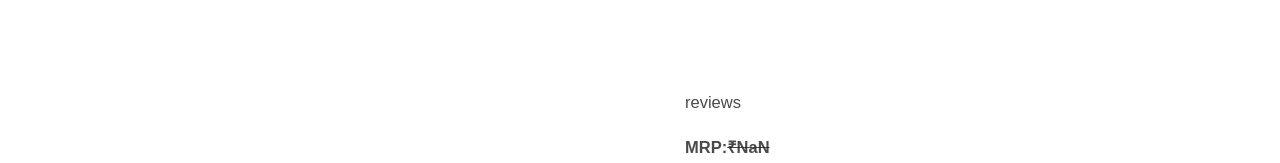
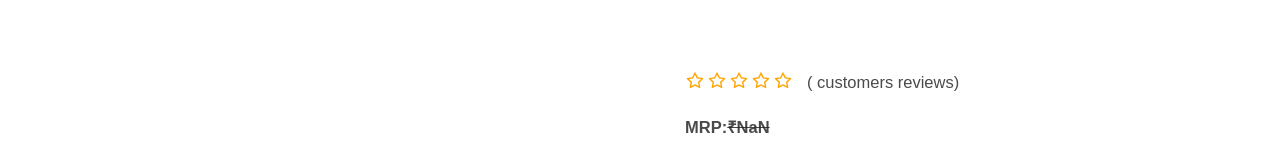
Before and after one commit to jtr-code/ReactEcommerce, a React (Create React App) app: page /singleproduct/1 in a window 1280 px wide. Shown: the part 240-403 px from the top of the page. Built offline with nearby package versions, Linux system fonts and the light colour scheme; no server answers.

Commit message:
[Added] Star features in single product

```diff
--- a/src/SingleProduct.js
+++ b/src/SingleProduct.js
@@ -8,6 +8,7 @@ import { Container } from "./styles/Container";
 import FormatPrice from "./Helpers/FormatPrice";
 import { MdSecurity } from "react-icons/md";
 import { TbTruckDelivery, TbReplace } from "react-icons/tb";
+import Star from "./components/Star";
 
 const API = "https://api.pujakaitem.com/api/products";
 
@@ -53,8 +54,7 @@ const SingleProduct = () => {
 
           <div className="product-data">
             <h2>{name}</h2>
-            <p>{stars}</p>
-            <p>{reviews} reviews</p>
+            <Star stars={stars} reviews={reviews} />
             <p className="product-data-price">
               MRP:
               <del>
```
